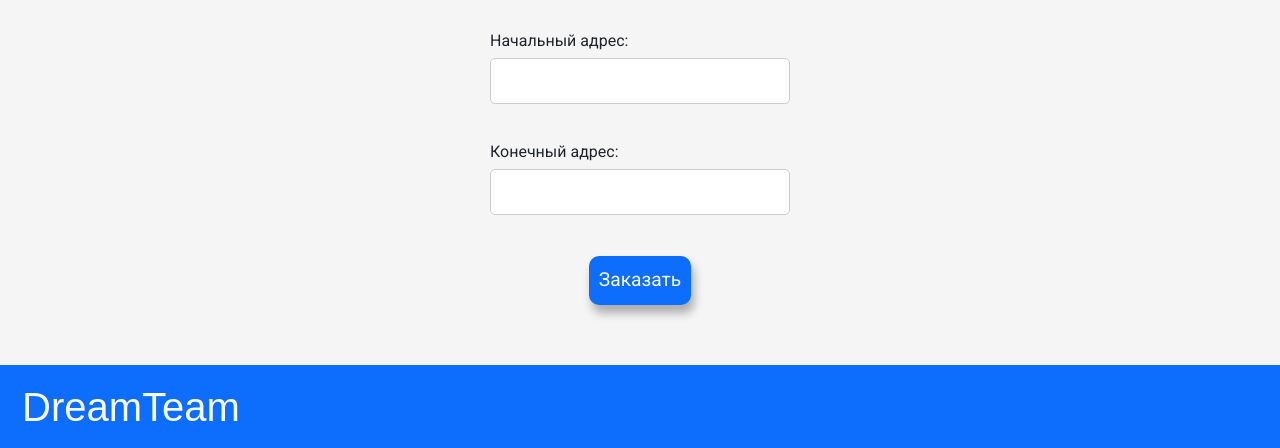
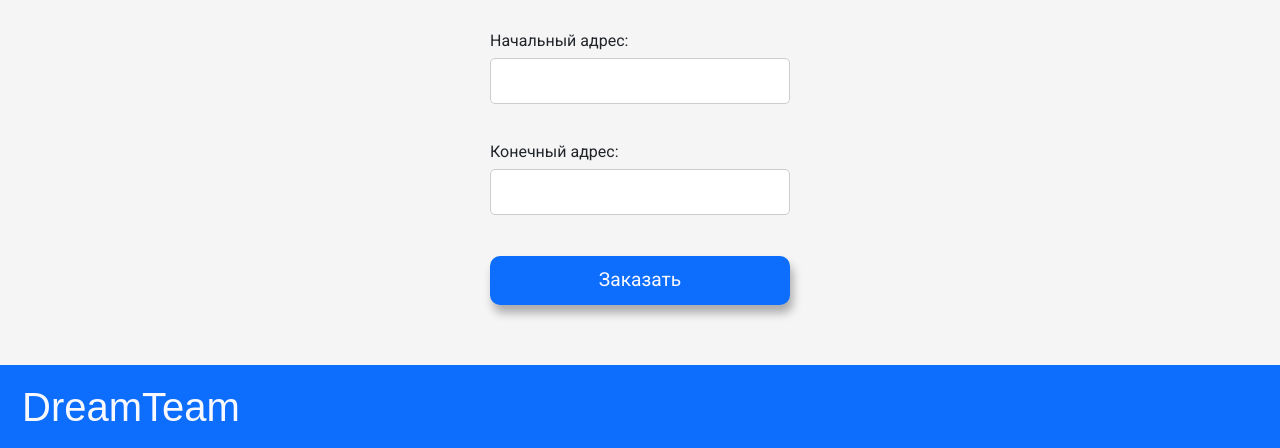
Before and after one commit to egorus1442/ItProjectTaxiDjango, a Django app: page /home/ in a window 1280 px wide. Shown: the part 352-800 px from the top of the page. Run offline with Django 5.2, Linux system fonts and the light colour scheme.

Commit message:
some more edits

```diff
--- a/main/maitaxi/static/maitaxi/css/home.css
+++ b/main/maitaxi/static/maitaxi/css/home.css
@@ -103,7 +103,7 @@ form input {
 }
 
 .btn-btn-primary {
-    /* width: 300px; */
+    width: 300px;
     padding: 10px;
     margin-top: 15px;
     margin-bottom: 10px;
```
